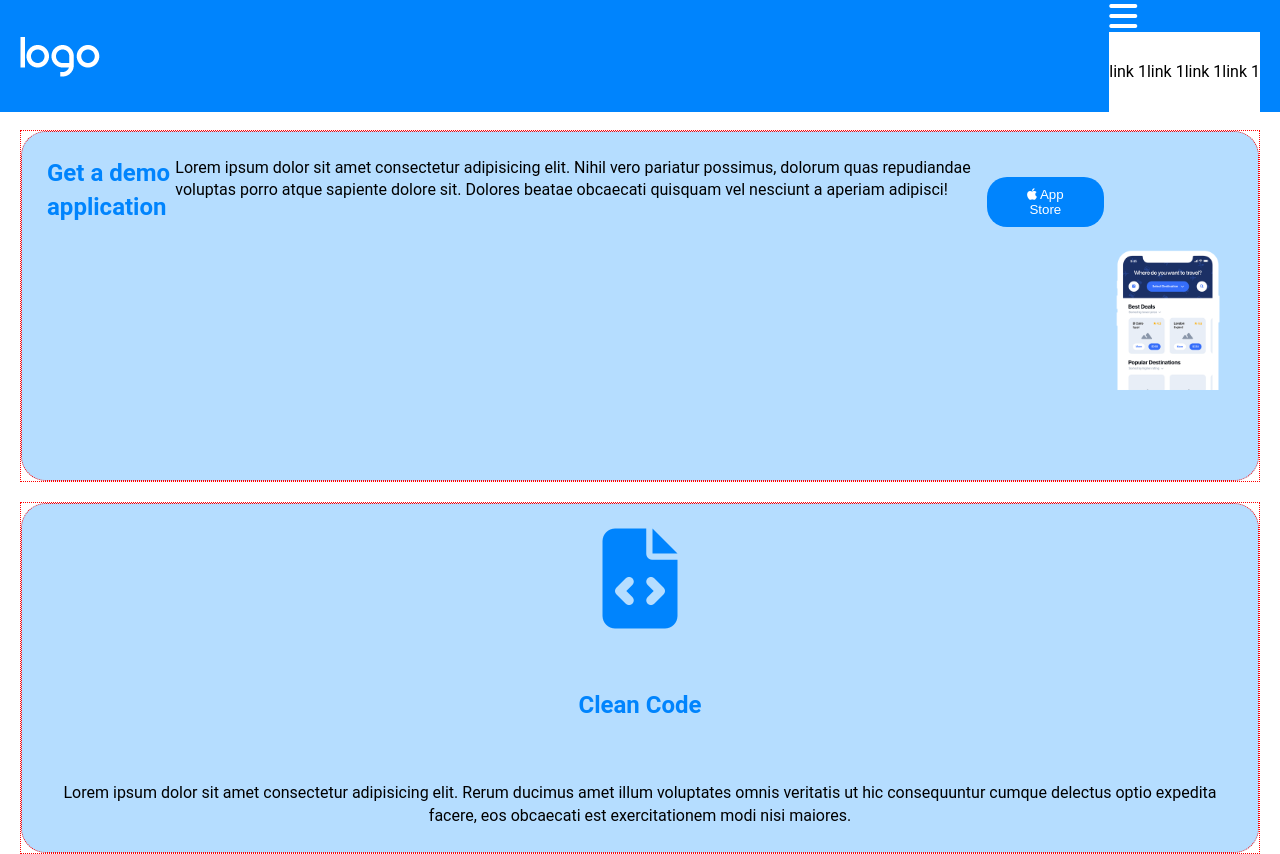
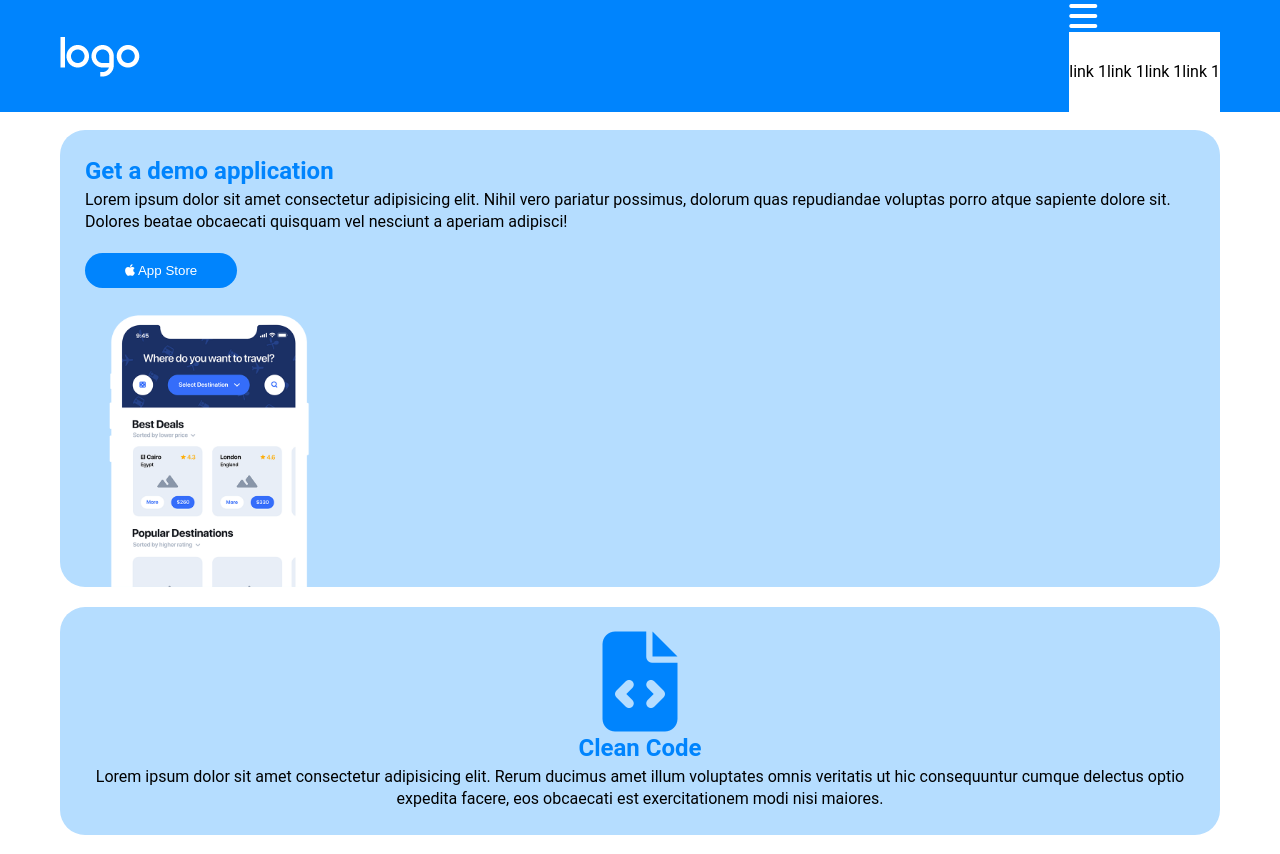
Before and after one commit to davishka-hikkaduwa/htmlcss-responsive-layout, a plain HTML site: page index.html in a window 1280 px wide. Shown: the top 854 px of the page. Drawn offline with Linux system fonts and the light colour scheme.

Commit message:
correction

```diff
--- a/css/style.css
+++ b/css/style.css
@@ -21,7 +21,8 @@
 }
 
 body {
-    font-family: 'Roboto', sans-serif
+    font-family: 'Roboto', sans-serif;
+
 }
 
 img {
@@ -53,7 +54,7 @@ ul {
 .column {
     display: flex;
     flex-direction: column;
-    width: 100%;
+    /* width: 100%; */
 }
 
 .align-center {
@@ -67,13 +68,14 @@ ul {
 /**** shared ****/
 
 .card {
+    width: 100%;
     /* display: flex; */
     border-radius: 25px;
     /* text-align: center; */
     background-color: white;
     padding: 25px;
     line-height: 1.4;
-    /* flex-direction: column; */
+    flex-direction: column;
 
 }
 
@@ -93,6 +95,8 @@ button {
     background-color: var(--even-section-bg-color);
     color: var(--txt-color-white);
     margin: 20px 0;
+    flex-grow: 0;
+
 
 }
 
@@ -104,7 +108,7 @@ header {
 
     position: fixed;
     background-color: var(--color-blue);
-    width: 100%;
+    min-width: 100%;
     min-height: 80px;
     line-height: 80px;
     z-index: 100;
@@ -117,12 +121,15 @@ footer {
 
 main {
     padding-top: 80px;
+
 }
 
 
 section {
     margin-top: 50px;
     margin-bottom: 50px;
+    padding-left: 40px;
+    padding-right: 40px;
 }
 
 .menu {
@@ -251,7 +258,7 @@ section:nth-of-type(even) {
     margin: 10px;
 }
 
-#working-with-us .flex.row {
+#working-with-us .row {
     padding: 40px 0;
     justify-content: center;
 }
@@ -261,6 +268,10 @@ section:nth-of-type(even) {
     font-weight: 700;
     font-size: var(--font-size-h2);
     text-align: center;
+}
+
+#working-with-us button {
+    letter-spacing: 3px;
 }
 
 /* /working-with-us */
@@ -308,12 +319,12 @@ footer {
 @media screen and (min-width: 768px) and (max-width: 1200px) {
 
     #product-presentation .column {
-        width: calc(100% / 3);
+        flex-basis: calc(100% / 3);
         padding: 0 10px;
     }
 
     #product-presentation .column:first-child {
-        width: calc(100% / 3 * 2);
+        flex-basis: calc(100% / 3 * 2);
     }
 
     #product-presentation img {
@@ -362,6 +373,11 @@ footer {
         width: calc((100% / 3) - 20px);
     }
 
+    .container {
+        width: 1200px;
+        margin: 0 auto;
+    }
+
 }
 
 
@@ -369,19 +385,19 @@ footer {
 
 /********** debug **********/
 
-.debug section {
+/* .debug section {
     min-height: 500px;
-}
+} */
 
 .debug footer {
     min-height: 160px;
 }
 
-.debug .column {
+/* .debug .column {
     border: 1px dotted red;
     min-height: 350px;
 }
 
 .debug .card {
     height: 100%;
-}
+} */
--- a/index.html
+++ b/index.html
@@ -41,8 +41,8 @@
         <section id="product-presentation">
             <div class="container">
                 <div class="row">
-                    <div class="column">
-                        <div class="flex column card text-left">
+                    <div class=" column">
+                        <div class=" card text-left">
                             <h2>Get a demo application</h2>
                             <p>Lorem ipsum dolor sit amet consectetur adipisicing elit. Nihil vero pariatur possimus,
                                 dolorum quas repudiandae voluptas porro atque sapiente dolore sit. Dolores beatae
```
